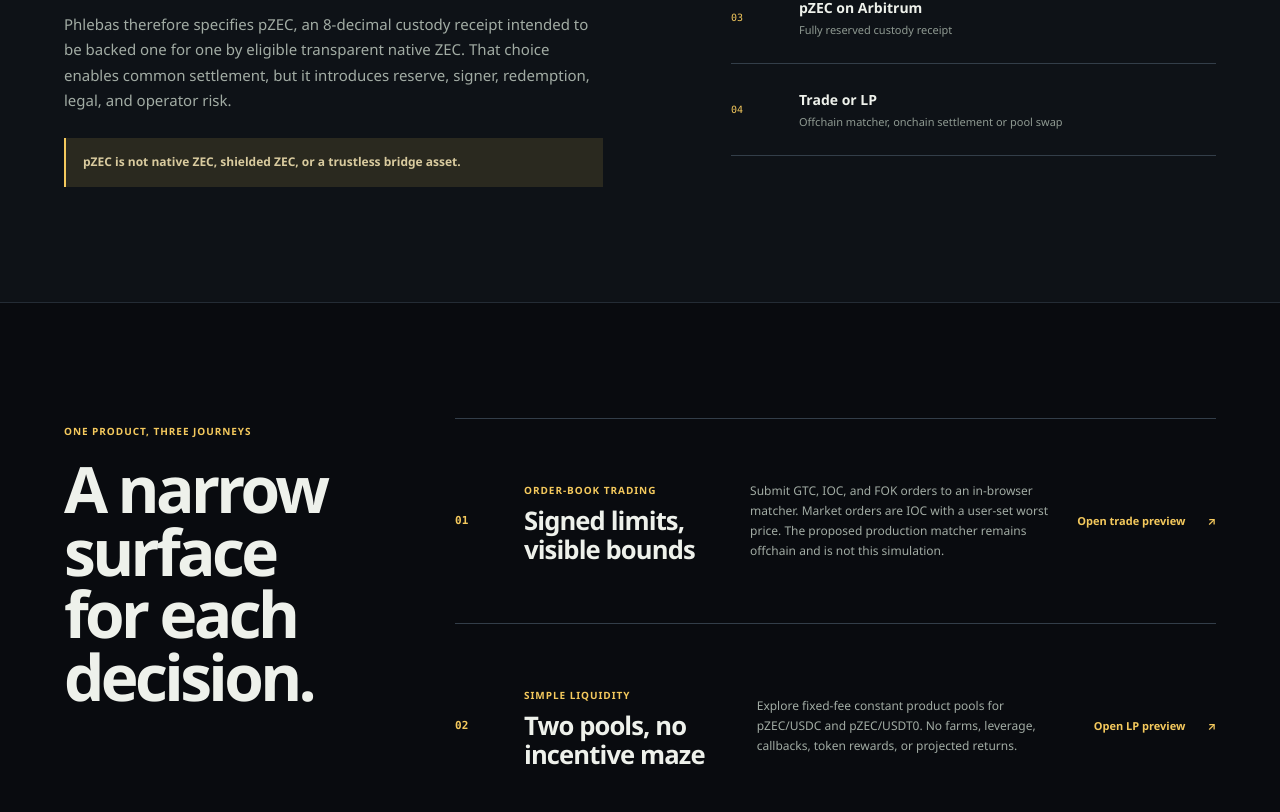
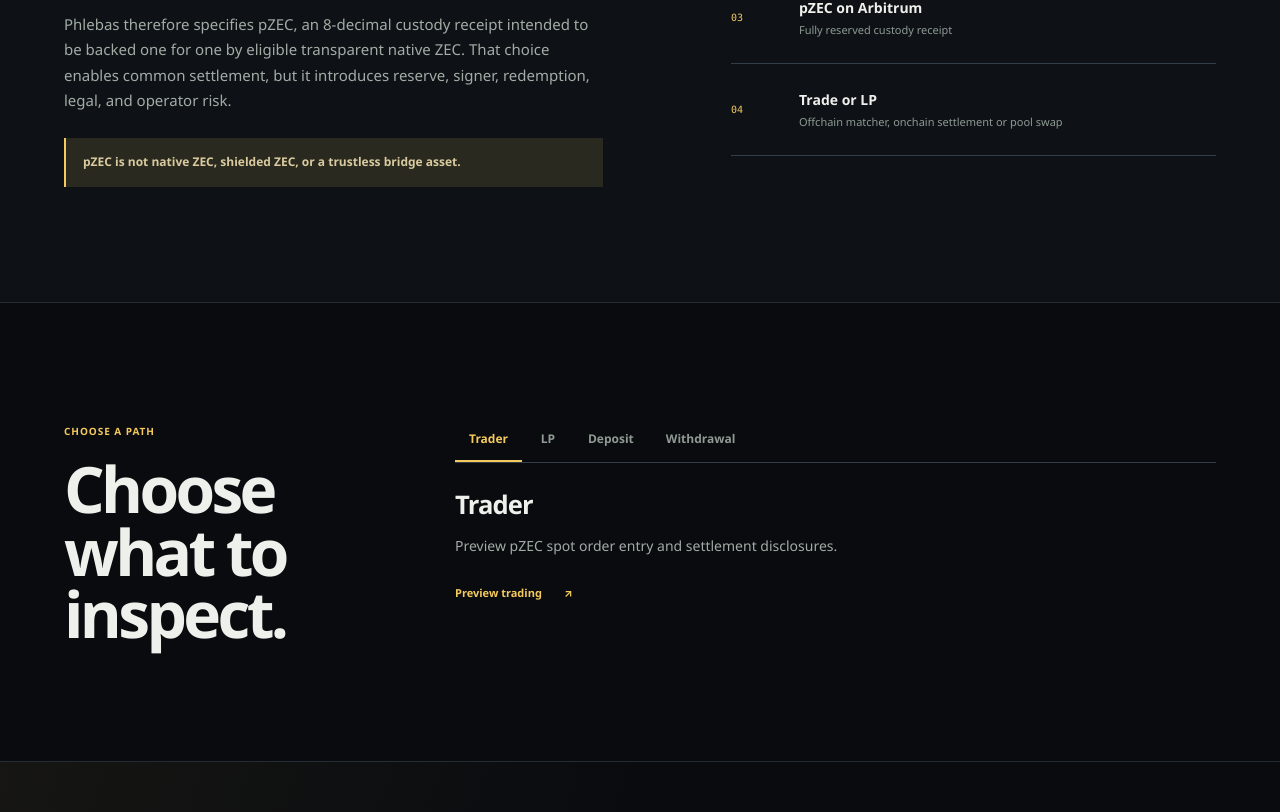
Before and after one commit to EauDoon/Phlebas, a Next.js app: page / in a window 1280 px wide. Shown: the part 1985-2797 px from the top of the page. Built offline with nearby package versions, Linux system fonts and the light colour scheme.

Commit message:
feat: landing journey chooser as four manual tabs
Trader, LP, Deposit, and Withdrawal use arrow focus and Enter/Space selection. Without JavaScript, all four descriptions stay in the document. Liquidity in the header selects the LP path after hydration.

```diff
--- a/src/components/landing-header.tsx
+++ b/src/components/landing-header.tsx
@@ -7,10 +7,9 @@ import styles from "./landing.module.css";
 
 const navigation = [
   { href: "#markets", label: "Markets" },
-  { href: "#journeys", label: "Journeys" },
-  { href: "#pzec", label: "Why pZEC" },
-  { href: "#launch-gates", label: "Launch gates" },
-  { href: "/status", label: "Status" },
+  { href: "#journeys", label: "Liquidity" },
+  { href: "#pzec", label: "Gateway" },
+  { href: "/trade?view=architecture", label: "Architecture" },
 ];
 
 export function LandingHeader() {
--- /dev/null
+++ b/src/components/landing-journeys.tsx
@@ -0,0 +1,147 @@
+"use client";
+
+import Link from "next/link";
+import { useEffect, useId, useRef, useState, useSyncExternalStore, type KeyboardEvent } from "react";
+
+import {
+  LANDING_JOURNEYS,
+  type LandingJourneyId,
+  nextLandingJourneyId,
+} from "@/lib/landing-journeys";
+
+import styles from "./landing.module.css";
+
+function subscribe() {
+  return () => undefined;
+}
+
+function JourneyArticle({
+  journey,
+}: {
+  journey: (typeof LANDING_JOURNEYS)[number];
+}) {
+  return (
+    <article>
+      <span className={styles.journeyNumber}>{String(LANDING_JOURNEYS.indexOf(journey) + 1).padStart(2, "0")}</span>
+      <div>
+        <span className={styles.eyebrow}>{journey.tab}</span>
+        <h3>{journey.tab}</h3>
+      </div>
+      <p>{journey.description}</p>
+      <Link href={journey.href}>{journey.action} <span>↗</span></Link>
+    </article>
+  );
+}
+
+export function LandingJourneys() {
+  const tablistId = useId();
+  const tabRefs = useRef<Partial<Record<LandingJourneyId, HTMLButtonElement | null>>>({});
+  const hydrated = useSyncExternalStore(subscribe, () => true, () => false);
+  const [selected, setSelected] = useState<LandingJourneyId>("trader");
+  const [focusId, setFocusId] = useState<LandingJourneyId>("trader");
+
+  useEffect(() => {
+    function onClick(event: MouseEvent) {
+      const target = event.target;
+      if (!(target instanceof Element)) {
+        return;
+      }
+      if (target.closest("a[href='#journeys']")) {
+        setSelected("lp");
+        setFocusId("lp");
+      }
+    }
+    document.addEventListener("click", onClick);
+    return () => document.removeEventListener("click", onClick);
+  }, []);
+
+  function moveFocus(next: LandingJourneyId) {
+    setFocusId(next);
+    tabRefs.current[next]?.focus();
+  }
+
+  function onTabKeyDown(event: KeyboardEvent<HTMLButtonElement>, id: LandingJourneyId) {
+    if (event.key === "ArrowRight" || event.key === "ArrowDown") {
+      event.preventDefault();
+      moveFocus(nextLandingJourneyId(id, 1));
+      return;
+    }
+    if (event.key === "ArrowLeft" || event.key === "ArrowUp") {
+      event.preventDefault();
+      moveFocus(nextLandingJourneyId(id, -1));
+      return;
+    }
+    if (event.key === "Home") {
+      event.preventDefault();
+      moveFocus("trader");
+      return;
+    }
+    if (event.key === "End") {
+      event.preventDefault();
+      moveFocus("withdrawal");
+      return;
+    }
+    if (event.key === "Enter" || event.key === " ") {
+      event.preventDefault();
+      setSelected(id);
+      setFocusId(id);
+    }
+  }
+
+  if (!hydrated) {
+    return (
+      <div className={styles.journeyList}>
+        {LANDING_JOURNEYS.map((journey) => (
+          <JourneyArticle key={journey.id} journey={journey} />
+        ))}
+      </div>
+    );
+  }
+
+  return (
+    <div className={styles.journeyChooser}>
+      <div
+        className={styles.journeyTabs}
+        role="tablist"
+        aria-label="Preview journeys"
+        aria-orientation="horizontal"
+      >
+        {LANDING_JOURNEYS.map((journey) => (
+          <button
+            type="button"
+            key={journey.id}
+            role="tab"
+            id={`${tablistId}-${journey.id}`}
+            aria-controls={`${tablistId}-panel-${journey.id}`}
+            aria-selected={selected === journey.id}
+            tabIndex={focusId === journey.id ? 0 : -1}
+            ref={(node) => {
+              tabRefs.current[journey.id] = node;
+            }}
+            onClick={() => {
+              setSelected(journey.id);
+              setFocusId(journey.id);
+            }}
+            onKeyDown={(event) => onTabKeyDown(event, journey.id)}
+          >
+            {journey.tab}
+          </button>
+        ))}
+      </div>
+      {LANDING_JOURNEYS.map((journey) => (
+        <div
+          key={journey.id}
+          className={styles.journeyPanel}
+          role="tabpanel"
+          id={`${tablistId}-panel-${journey.id}`}
+          aria-labelledby={`${tablistId}-${journey.id}`}
+          hidden={selected !== journey.id}
+        >
+          <h3>{journey.tab}</h3>
+          <p>{journey.description}</p>
+          <Link href={journey.href}>{journey.action} <span>↗</span></Link>
+        </div>
+      ))}
+    </div>
+  );
+}
--- a/src/components/landing-page.tsx
+++ b/src/components/landing-page.tsx
@@ -3,6 +3,7 @@ import Link from "next/link";
 import { COUNTRY_ACCESS } from "@/lib/country-access";
 
 import { LandingHeader } from "./landing-header";
+import { LandingJourneys } from "./landing-journeys";
 import styles from "./landing.module.css";
 
 const statusRows = [
@@ -15,33 +16,6 @@ const statusRows = [
   ["Country access", COUNTRY_ACCESS.default === "deny" && COUNTRY_ACCESS.enabled.length === 0
     ? "Deny by default"
     : "Misconfigured"],
-] as const;
-
-const journeys = [
-  {
-    number: "01",
-    label: "Order-book trading",
-    title: "Signed limits, visible bounds",
-    body: "Submit GTC, IOC, and FOK orders to an in-browser matcher. Market orders are IOC with a user-set worst price. The proposed production matcher remains offchain and is not this simulation.",
-    href: "/trade?view=trade",
-    link: "Open trade preview",
-  },
-  {
-    number: "02",
-    label: "Simple liquidity",
-    title: "Two pools, no incentive maze",
-    body: "Explore fixed-fee constant product pools for pZEC/USDC and pZEC/USDT0. No farms, leverage, callbacks, token rewards, or projected returns.",
-    href: "/liquidity",
-    link: "Open LP preview",
-  },
-  {
-    number: "03",
-    label: "Transparent ZEC gateway",
-    title: "The custody boundary stays visible",
-    body: "Issue a local testnet TEX intent when the gateway is running. The public app still mints no pZEC and never shows a mainnet address.",
-    href: "/trade?view=bridge",
-    link: "See gateway design",
-  },
 ] as const;
 
 export function LandingPage() {
@@ -125,19 +99,10 @@ export function LandingPage() {
 
         <section className={styles.journeySection} id="journeys" aria-labelledby="journeys-title">
           <div className={styles.sectionIntro}>
-            <span className={styles.eyebrow}>One product, three journeys</span>
-            <h2 id="journeys-title">A narrow surface<br />for each decision.</h2>
+            <span className={styles.eyebrow}>Choose a path</span>
+            <h2 id="journeys-title">Choose what to inspect.</h2>
           </div>
-          <div className={styles.journeyList}>
-            {journeys.map((journey) => (
-              <article key={journey.number}>
-                <span className={styles.journeyNumber}>{journey.number}</span>
-                <div><span className={styles.eyebrow}>{journey.label}</span><h3>{journey.title}</h3></div>
-                <p>{journey.body}</p>
-                <Link href={journey.href}>{journey.link} <span>↗</span></Link>
-              </article>
-            ))}
-          </div>
+          <LandingJourneys />
         </section>
 
         <section className={styles.gatesSection} id="launch-gates" aria-labelledby="gates-title">
--- a/src/components/landing.module.css
+++ b/src/components/landing.module.css
@@ -94,6 +94,9 @@
 }
 
 .desktopNav a {
+  display: inline-flex;
+  min-height: 44px;
+  align-items: center;
   color: var(--text-muted);
   font-size: 12px;
   font-weight: 570;
@@ -534,6 +537,73 @@
   grid-template-columns: minmax(260px, 0.55fr) minmax(0, 1.45fr);
 }
 
+.journeyChooser {
+  display: grid;
+  align-content: start;
+  gap: 0;
+}
+
+.journeyTabs {
+  display: flex;
+  flex-wrap: wrap;
+  gap: 4px;
+  border-bottom: 1px solid var(--border-strong);
+}
+
+.journeyTabs button {
+  min-width: 44px;
+  min-height: 44px;
+  padding: 0 14px;
+  border: 0;
+  border-bottom: 2px solid transparent;
+  color: var(--text-muted);
+  background: transparent;
+  font-size: 12px;
+  font-weight: 650;
+}
+
+.journeyTabs button[aria-selected="true"] {
+  color: var(--accent);
+  border-bottom-color: var(--accent);
+}
+
+.journeyPanel {
+  display: grid;
+  gap: 14px;
+  padding: 28px 0 8px;
+}
+
+.journeyPanel[hidden] {
+  display: none;
+}
+
+.journeyPanel h3 {
+  font-size: clamp(19px, 2vw, 28px);
+  letter-spacing: -0.035em;
+  line-height: 1.12;
+}
+
+.journeyPanel p {
+  max-width: 520px;
+  color: var(--text-secondary);
+  font-size: 14px;
+  line-height: 1.65;
+}
+
+.journeyPanel > a {
+  display: inline-flex;
+  width: fit-content;
+  min-height: 44px;
+  align-items: center;
+  color: var(--accent);
+  font-size: 11px;
+  font-weight: 650;
+}
+
+.journeyPanel > a span {
+  margin-left: 22px;
+}
+
 .journeyList {
   display: grid;
   border-top: 1px solid var(--border-strong);
```
Also changed, not shown: 2 other files (tests, documents, lock files or other folders).
